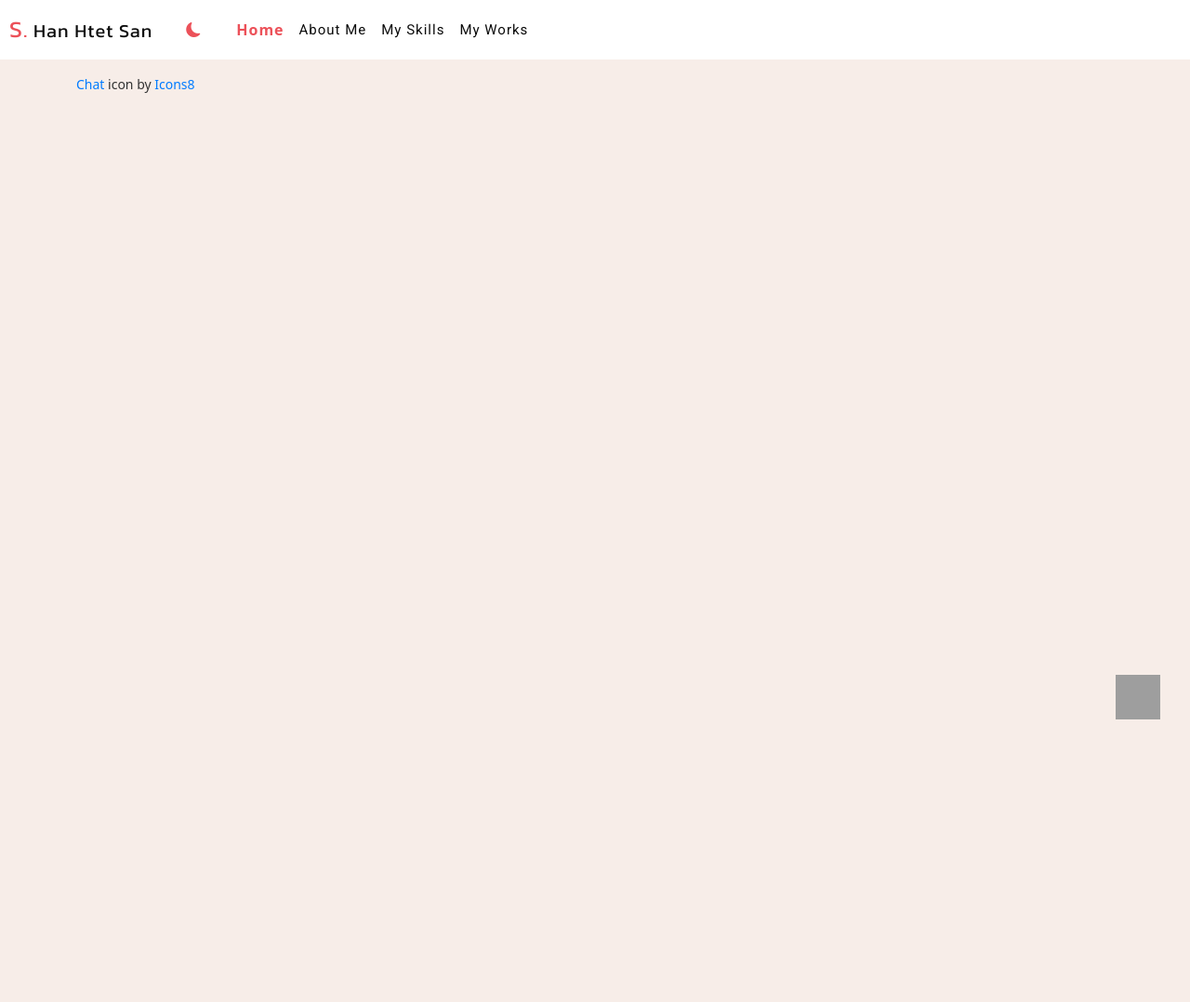
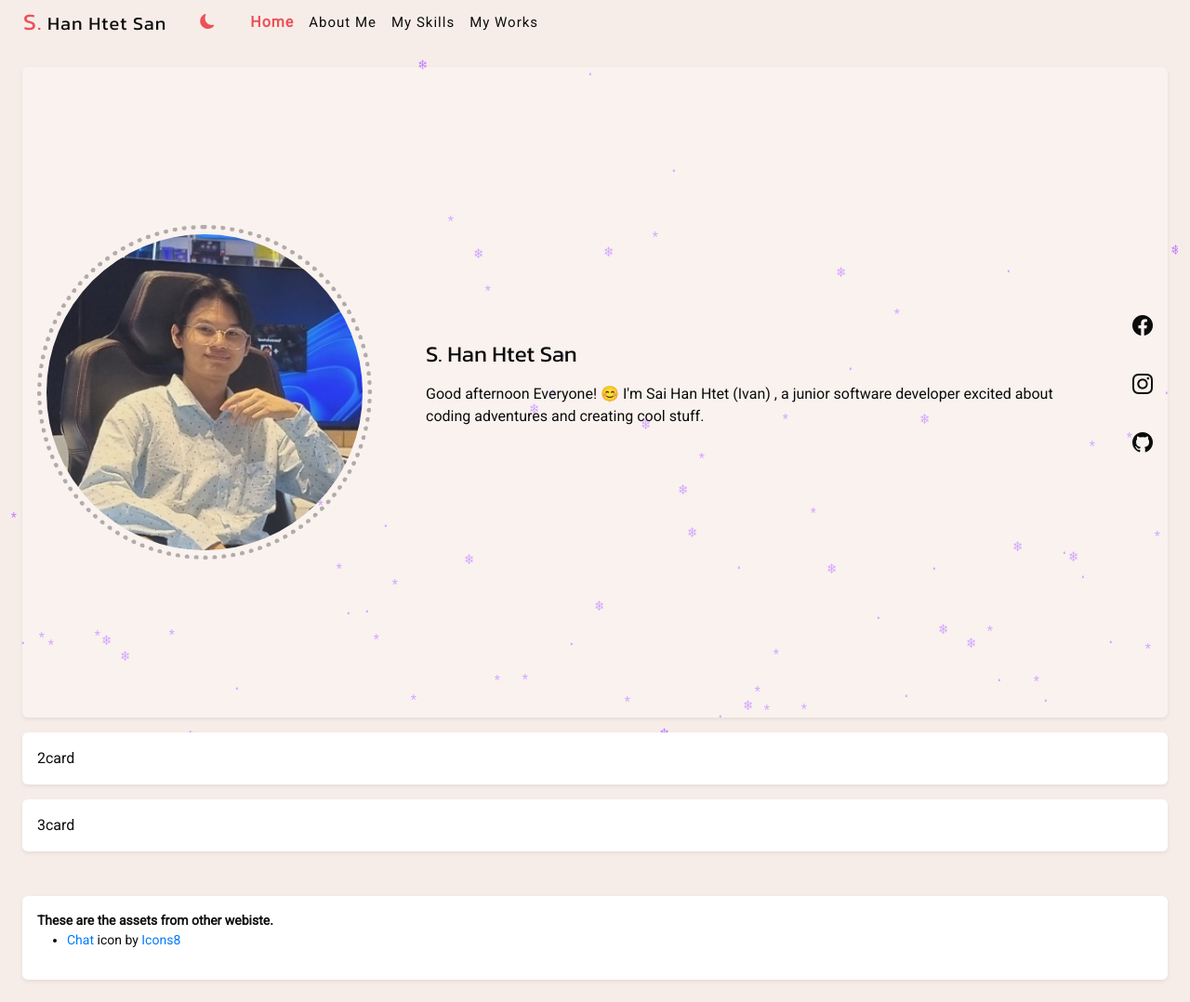
Before and after one commit to saihanhtet/saihanhtet, a Django app: page / in a window 1280 px wide. Shown: the whole page at 93% size. Before the commit the page ends 774 px from the top, so only its background shows below. Run offline with Django 5.2, Linux system fonts and the light colour scheme; grey boxes are pictures that could not be loaded.

Commit message:
added the image and welcome msg and about div

```diff
--- a/TEMPLATES/base.html
+++ b/TEMPLATES/base.html
@@ -27,11 +27,11 @@
   </head>
   <body>
     <div class="matrix-container"></div>
-    {% include 'navbar.html' %}
+    {% include 'components/navbar.html' %}
     <div class="container-fluid p-2">
       {% block content %}{%endblock content%}
     </div>
-    {% include 'chat_bot.html' %} {% include 'ref.html' %}
+    {% include 'scenes/chat_bot.html' %} {% include 'components/ref.html' %}
   </body>
   <script
     src="https://cdn.jsdelivr.net/npm/bootstrap@5.3.2/dist/js/bootstrap.bundle.min.js"
--- a/TEMPLATES/navbar.html
+++ b/TEMPLATES/components/navbar.html
@@ -1,4 +1,5 @@
-<nav class="navbar navbar-expand-lg sticky-top bg-body-tertiary">
+{% url 'Home' as home_url %} {% url 'AboutMe' as about_url %}
+<nav class="navbar navbar-expand-lg sticky-top bg-body-tertiary border-0">
   <div class="container-fluid">
     <a class="navbar-brand" href="/"><span>S.</span> Han Htet San</a>
     <button
@@ -40,8 +41,16 @@
     </button>
     <div class="collapse navbar-collapse" id="navbarNavAltMarkup">
       <div class="navbar-nav">
-        <a class="nav-link active" aria-current="page" href="#">Home</a>
-        <a class="nav-link" href="#">About Me</a>
+        <a
+          class="nav-link {% if request.path == home_url %}active{% endif %}"
+          href="{{home_url}}"
+          >Home</a
+        >
+        <a
+          class="nav-link {% if request.path == about_url %}active{% endif %}"
+          href="{{about_url}}"
+          >About Me</a
+        >
         <a class="nav-link" href="#">My Skills</a>
         <a class="nav-link disabled" aria-disabled="true">My Works</a>
       </div>
--- /dev/null
+++ b/TEMPLATES/components/ref.html
@@ -0,0 +1,13 @@
+<div class="p-2">
+  <div class="container-fluid p-3 ref-container">
+    <div class="card p-3 shadow-sm border-0">
+      <b>These are the assets from other webiste.</b>
+      <ul>
+        <li>
+          <a href="https://icons8.com/icon/13724/chat">Chat</a> icon by
+          <a href="https://icons8.com">Icons8</a>
+        </li>
+      </ul>
+    </div>
+  </div>
+</div>
--- a/TEMPLATES/ref.html
+++ /dev/null
@@ -1,4 +0,0 @@
-<div class="container ref-container">
-  <a href="https://icons8.com/icon/13724/chat">Chat</a> icon by
-  <a href="https://icons8.com">Icons8</a>
-</div>
--- a/TEMPLATES/chat_bot.html
+++ b/TEMPLATES/scenes/chat_bot.html
@@ -1,5 +1,5 @@
 <button
-  class="toggle-chat-button btn border-0"
+  class="toggle-chat-button btn border-0 d-none"
   type="button"
   data-bs-toggle="offcanvas"
   data-bs-target="#chatcanvas"
--- /dev/null
+++ b/TEMPLATES/scenes/home_page.html
@@ -0,0 +1,42 @@
+{%extends 'base.html'%} {% load static %} {% block content %}
+
+<div class="d-flex flex-column p-3 gap-3">
+  <div class="card p-3 shadow-sm border-0 my-card-box">
+    <div class="welcome-image">
+      <img
+        src="{% static 'images/0-02-06-eefbfb1ddfee108b04eb23ac13060a50d90486a11b4a493bb2fe708377a51ddf_718f90da5d096e0a.jpg' %}"
+        alt="Me sitting on the chair with curve desktop"
+        class="rounded-sm border-1"
+      />
+    </div>
+    <div class="p-md-5 p-1">
+      <h4 class="name-header mb-3">S. Han Htet San</h4>
+      <p>
+        <span id="time-greet">Good morning!</span> Everyone! 😊 I'm
+        <span class="name">Sai Han Htet</span> (<span class="alias-name"
+          >Ivan</span
+        >) , a junior software developer excited about coding adventures and
+        creating cool stuff.
+      </p>
+    </div>
+    <ul class="social-list list-unstyled">
+      <li>
+        <a href="https://web.facebook.com/hanhtet.ivan"
+          ><i class="bi bi-facebook"></i
+        ></a>
+      </li>
+      <li>
+        <a href="https://www.instagram.com/hanhtet.ivan/"
+          ><i class="bi bi-instagram"></i
+        ></a>
+      </li>
+      <li>
+        <a href="https://github.com/saihanhtet"><i class="bi bi-github"></i></a>
+      </li>
+    </ul>
+  </div>
+  <div class="card p-3 shadow-sm border-0">2card</div>
+  <div class="card p-3 shadow-sm border-0">3card</div>
+</div>
+
+{% endblock content%}
--- a/mainpage/urls.py
+++ b/mainpage/urls.py
@@ -3,4 +3,5 @@ from . import views
 
 urlpatterns = [
     path("", views.index, name="Home"),
+    path("about-me/", views.aboutme, name="AboutMe")
 ]
--- a/mainpage/views.py
+++ b/mainpage/views.py
@@ -5,4 +5,8 @@ import json
 
 
 def index(request):
-    return render(request, template_name="base.html")
+    return render(request, template_name="scenes/home_page.html")
+
+
+def aboutme(request):
+    return render(request, template_name="scenes/aboutme.html")
--- a/requirements.txt
+++ b/requirements.txt
@@ -19,4 +19,3 @@ sqlparse==0.4.4
 typing_extensions==4.8.0
 tzdata==2023.3
 urllib3==2.0.7
-torch==2.1.1
--- a/static/scripts.js
+++ b/static/scripts.js
@@ -6,10 +6,10 @@ function setTheme(themeName) {
 
 // Function to toggle between light and dark themes
 function toggleTheme() {
-  if (localStorage.getItem("theme") === "theme-dark") {
+  if (localStorage.getItem("theme") === "theme-light") {
+    setTheme("theme-dark");
+  } else {
     setTheme("theme-light");
-  } else {
-    setTheme("theme-dark");
   }
 }
 
@@ -27,42 +27,62 @@ function toggleThemeIcon() {
 
   button.innerHTML = icon;
 }
+
 // function that create the snow flakes
+let snowflakes = [];
+
 function createSnowflakes() {
   const matrixContainer = document.querySelector(".matrix-container");
-  const columns = Math.floor(window.innerWidth / 10); // Number of columns based on window width
-  const snowflakes = [];
+  const columns = Math.floor(window.innerWidth / 10);
+  const windowHeight = window.innerHeight; // Get window height
+
+  // Clear existing snowflakes before recreating them
+  matrixContainer.innerHTML = "";
+  snowflakes = [];
 
   for (let i = 0; i < columns; i++) {
     const snowflake = document.createElement("div");
     snowflake.classList.add("matrix-text");
     snowflake.innerText = getRandomSnowflake();
-    snowflake.style.left = i * 10 + "px"; // Position each column
-    snowflake.style.top = Math.floor(Math.random() * -1000) + "px"; // Randomize starting position
+    snowflake.style.left = i * 10 + "px";
+    snowflake.style.top = Math.floor(Math.random() * windowHeight) + "px"; // Adjust starting position
     snowflakes.push(snowflake);
     matrixContainer.appendChild(snowflake);
   }
 
-  animateSnowflakes(snowflakes);
+  animateSnowflakes();
 }
 
-function animateSnowflakes(snowflakes) {
-  const speed = 50; // Adjust the speed of falling snowflakes
+function animateSnowflakes() {
+  const speed = 50;
   setInterval(() => {
-    for (let i = 0; i < snowflakes.length; i++) {
-      const snowflake = snowflakes[i];
+    snowflakes.forEach((snowflake) => {
       let top = parseInt(snowflake.style.top);
       if (top >= window.innerHeight) {
-        snowflake.style.top = Math.floor(Math.random() * -1000) + "px"; // Reset position when snowflake reaches the bottom
+        snowflake.style.top =
+          Math.floor(Math.random() * window.innerHeight) + "px";
       } else {
-        snowflake.style.top = top + 5 + "px"; // Increment the position to simulate falling snowflakes
+        snowflake.style.top = top + 5 + "px";
       }
-    }
+    });
   }, speed);
 }
 
+function handleScroll() {
+  const scrollPosition = window.scrollY;
+  const matrixContainer = document.querySelector(".matrix-container");
+
+  if (scrollPosition > window.innerHeight && !snowflakesCreated) {
+    createSnowflakes();
+    snowflakes.forEach((snowflake) => {
+      matrixContainer.appendChild(snowflake);
+    });
+    animateSnowflakes();
+  }
+}
+
 function getRandomSnowflake() {
-  const snowflakeSet = "❄️⛄";
+  const snowflakeSet = "❄️.*";
   return snowflakeSet[Math.floor(Math.random() * snowflakeSet.length)];
 }
 
@@ -71,10 +91,25 @@ function seasonalMatrix() {
   const currentDate = new Date();
   const currentMonth = currentDate.getMonth() + 1;
   // Check if it's winter (assuming winter is December, January, February)
-  if (currentMonth > 12) {
-    //if (currentMonth >= 12 || currentMonth <= 2) {
+  if (currentMonth >= 12 || currentMonth <= 2) {
     createSnowflakes();
   }
+}
+
+// function to out the greeting based on time
+function setGreetingTime() {
+  const currentDate = new Date();
+  const currentHour = currentDate.getHours();
+  const timeDiv = document.getElementById("time-greet");
+  var now = "";
+  if (currentHour >= 5 && currentHour < 12) {
+    now = "Good morning";
+  } else if (currentHour >= 12 && currentHour < 18) {
+    now = "Good afternoon";
+  } else {
+    now = "Good evening";
+  }
+  timeDiv.innerHTML = now;
 }
 
 async function train() {
@@ -172,7 +207,23 @@ document.addEventListener("DOMContentLoaded", function () {
   } else {
     setTheme("theme-light");
   }
-
+  try {
+    setGreetingTime();
+  } catch (error) {
+    console.log(error);
+  }
   seasonalMatrix();
   chatter();
+
+  // function for navbar bg change via scrolling
+  document.addEventListener("scroll", handleScroll);
+  window.addEventListener("scroll", function () {
+    const navbar = document.querySelector(".navbar");
+    const scrollPosition = window.scrollY;
+    if (scrollPosition > 100) {
+      navbar.classList.add("scrolled");
+    } else {
+      navbar.classList.remove("scrolled");
+    }
+  });
 });
--- a/static/style.css
+++ b/static/style.css
@@ -7,48 +7,78 @@
 }
 
 :root {
-  --oil-black: #0c0c0c;
-  --obsidian: #0b1215;
-  --dark-slate-gray: #0d1717;
-  --midnight-blue: #101720;
-  --charcoal-gray: #171717;
-  --deep-navyblue: #011222;
-  --rich-black: #020d19;
-  --low-white: #f7ede8;
-  --red: #ec5159;
-  --bold-color: gold;
+  --oil-black: rgb(12, 12, 12);
+  --obsidian: rgb(11, 18, 21);
+  --dark-slate-gray: rgb(13, 23, 23);
+  --midnight-blue: rgb(16, 23, 32);
+  --charcoal-gray: rgb(23, 23, 23);
+  --deep-navyblue: rgb(1, 18, 34);
+  --rich-black: rgb(2, 13, 25);
+  --low-white: rgb(247, 237, 232);
+  --red: rgb(236, 81, 89);
+  --bold-color: rgb(255, 215, 0);
 
-  --primary-dark-color: #301934;
+  --primary-dark-color: rgb(48, 25, 52);
   --primary-white-color: var(--low-white);
 }
 
 .theme-light {
-  --primary-color: var(--primary-white-color);
-  --navbar-color: #fff;
-  --secondary-color: var(--red);
-  --text-color: var(--oil-black);
-  --active-color: var(--red);
-  --reverse-primary: var(--primary-dark-color);
-  --reverse-secondary: var(--bold-color);
-  --reverse-text: var(--primary-white-color);
+  --primary-color: rgb(247, 237, 232);
+  --primary-30: rgba(247, 237, 232, 0.3);
+  --navbar-color: rgb(255, 255, 255);
+  --navbar-30: rgba(255, 255, 255, 0.3);
+  --secondary-color: rgb(236, 81, 89);
+  --text-color: rgb(12, 12, 12);
+  --text-30: rgb(12, 12, 12, 0.3);
+  --active-color: rgb(236, 81, 89);
+  --reverse-primary: rgb(48, 25, 52);
+  --reverse-secondary: rgb(255, 215, 0);
+  --reverse-text: rgb(247, 237, 232);
 }
 
 .theme-dark {
-  --primary-color: var(--primary-dark-color);
-  --navbar-color: var(--deep-navyblue);
-  --secondary-color: var(--bold-color);
-  --text-color: var(--primary-white-color);
-  --active-color: var(--bold-color);
-  --reverse-primary: var(--primary-white-color);
-  --reverse-secondary: var(--red);
-  --reverse-text: var(--oil-black);
+  --primary-color: rgb(48, 25, 52);
+  --primary-30: rgba(48, 25, 52, 0.3);
+  --navbar-color: rgb(1, 18, 34);
+  --navbar-30: rgba(1, 18, 34, 0.3);
+  --secondary-color: rgb(255, 215, 0);
+  --text-color: rgb(247, 237, 232);
+  --text-30: rgb(247, 237, 232, 0.3);
+  --active-color: rgb(255, 215, 0);
+  --reverse-primary: rgb(247, 237, 232);
+  --reverse-secondary: rgb(236, 81, 89);
+  --reverse-text: rgb(12, 12, 12);
 }
 
 body {
   background-color: var(--primary-color) !important;
+  color: var(--text-color) !important;
+  font-family: "Roboto", sans-serif !important;
+  user-select: none;
+  -webkit-user-select: none;
+  -moz-user-select: none;
+  -ms-user-select: none;
+}
+
+.no-copy {
+  user-select: none;
+  -webkit-user-select: none;
+  -moz-user-select: none;
+  -ms-user-select: none;
+}
+
+.card {
+  background-color: var(--navbar-color);
+  color: var(--text-color) !important;
 }
 
 .navbar {
+  background-color: transparent !important;
+  transition: background-color 1s ease;
+  padding: 0 15px;
+}
+
+.navbar.scrolled {
   background-color: var(--navbar-color) !important;
 }
 
@@ -106,6 +136,7 @@ body {
 
 .navbar-collapse {
   order: 3;
+  transition: all 0.3s ease-in-out;
 }
 
 .navbar-toggler:focus svg {
@@ -124,19 +155,21 @@ a.disabled {
 }
 
 .matrix-container {
-  position: absolute;
+  width: 99vw !important;
+  overflow: hidden;
+  position: fixed;
   background-color: transparent;
   top: 0;
   left: 0;
   right: 0;
   bottom: 0;
-  opacity: 0.5; /* Adjust opacity as needed */
+  opacity: 1;
   z-index: -1;
 }
 
 .matrix-text {
   background-color: transparent;
-  color: var(--secondary-color) !important; /* Color of the matrix text */
+  color: #c17eff !important; /* Color of the matrix text */
   font-family: "Courier New", monospace;
   font-size: 16px;
   position: absolute;
@@ -222,6 +255,102 @@ a.disabled {
   border-radius: 10px 10px 0 10px;
 }
 
+/* My home Page */
+.my-card-box {
+  display: flex;
+  flex-direction: column;
+  gap: 10px;
+  align-items: center;
+  justify-content: center;
+  overflow: hidden;
+  height: calc(100vh - 100px);
+  background-color: var(--navbar-30) !important;
+}
+.my-card-box div:nth-child(2) {
+  flex: 1;
+}
+.my-card-box .name-header {
+  font-family: "Kanit", sans-serif;
+}
+.my-card-box p {
+  font-family: "Roboto", sans-serif;
+}
+.welcome-image {
+  flex: 0 0 auto;
+  width: 360px;
+  height: 100%;
+  height: auto;
+  overflow: hidden;
+  border-radius: 100%;
+  padding: 5px;
+  border: 5px dotted var(--text-30);
+}
+
+.welcome-image img {
+  background-color: #011222;
+  width: 100%;
+  height: auto;
+  object-fit: cover;
+  object-position: center;
+  border-radius: 100%;
+  opacity: 0.9; /* 0.9 might be more whiter */
+}
+.social-list {
+  display: flex;
+  gap: 30px;
+  flex-direction: row;
+}
+
+.social-list a {
+  color: inherit;
+  font-size: 22px;
+}
+
+.social-list a:hover {
+  color: var(--secondary-color) !important;
+}
+
+/* about me */
+.about-container {
+  overflow-y: auto;
+}
+.about-items .nav-item {
+  margin-right: 10px;
+}
+.about-items .nav-link.active {
+  background-color: inherit;
+  border: none;
+}
+.about-items .nav-link {
+  width: 100%;
+  outline: none !important;
+  border: 0 !important;
+  box-shadow: none !important;
+}
+.about-items .nav-link:focus {
+  outline: 1px solid var(--secondary-color);
+}
+
+@media (max-width: 768px) {
+  .welcome-image {
+    max-width: 100%;
+    width: 100%;
+  }
+}
+@media (min-width: 1025px) {
+  .my-card-box {
+    flex-direction: row !important;
+  }
+  .welcome-image {
+    width: 360px;
+    height: 360px;
+  }
+
+  .social-list {
+    flex-direction: column !important;
+  }
+}
+
 /* scrollbar css */
 
 ::-webkit-scrollbar {
```
Also changed, not shown: TEMPLATES/scenes/aboutme.html (added, +73 -0 lines), TEMPLATES/scenes/train_chatbot.html (renamed from TEMPLATES/train_chatbot.html), static/images/0-02-06-eefbfb1ddfee108b04eb23ac13060a50d90486a11b4a493bb2fe708377a51ddf_718f90da5d096e0a.jpg (added).
